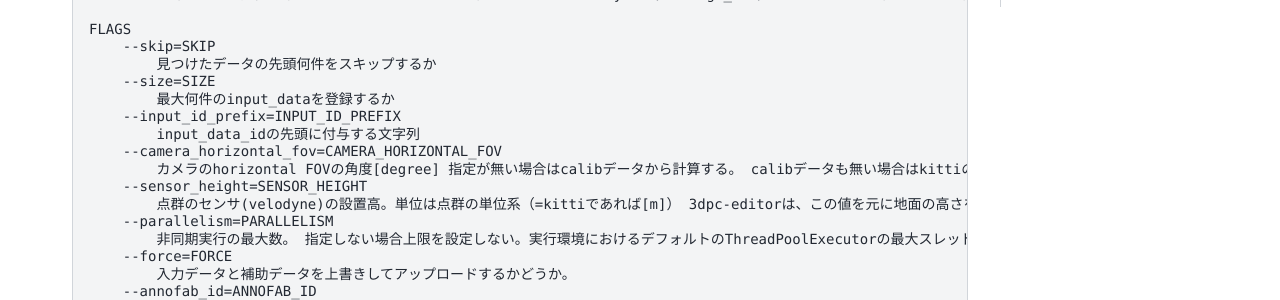
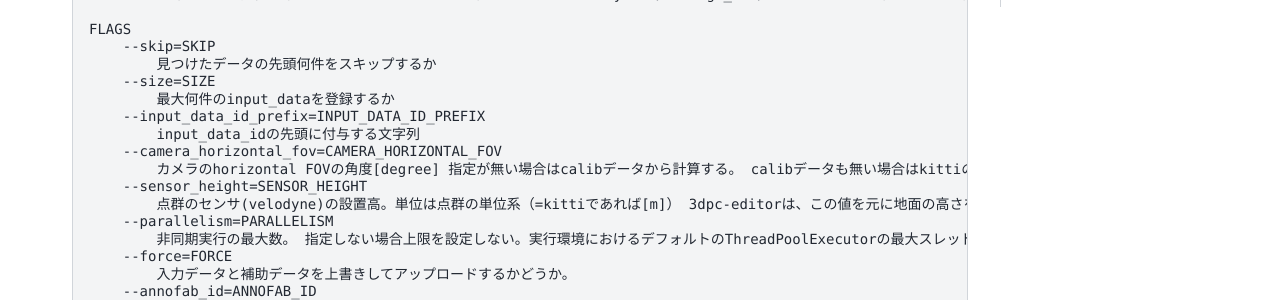
Before and after one commit to kurusugawa-computer/annofab-3dpc-editor-cli, a Sphinx documentation site: the page built from docs/user_guide/command_sample.md, in a window 1280 px wide and 1400 px high, scrolled down 8121 px. Shown: the part 537-837 px from the top of the window. Built offline with Sphinx 7.4.7 and the PyData theme 0.15.4, drawn with Linux system fonts in a browser that asks for light colours; some of the changed text lies outside the part shown.

Commit message:
Replace '--input_id_prefix' with '--input_data_id_prefix'

````diff
--- a/docs/user_guide/command_sample.md
+++ b/docs/user_guide/command_sample.md
@@ -450,7 +450,7 @@ FLAGS
         見つけたデータの先頭何件をスキップするか
     --size=SIZE
         最大何件のinput_dataを登録するか
-    --input_id_prefix=INPUT_ID_PREFIX
+    --input_data_id_prefix=INPUT_DATA_ID_PREFIX
         input_data_idの先頭に付与する文字列
     --camera_horizontal_fov=CAMERA_HORIZONTAL_FOV
         カメラのhorizontal FOVの角度[degree] 指定が無い場合はcalibデータから計算する。 calibデータも無い場合はkittiのカメラ仕様を採用する。
@@ -659,7 +659,7 @@ FLAGS
         見つけたデータの先頭何件をスキップするか
     --size=SIZE
         最大何件のinput_dataを登録するか
-    --input_id_prefix=INPUT_ID_PREFIX
+    --input_data_id_prefix=INPUT_DATA_ID_PREFIX
         input_data_idの先頭に付与する文字列
     --sensor_height=SENSOR_HEIGHT
         点群のセンサ(velodyne)の設置高。単位は点群の単位系（=kittiであれば[m]） 3dpc-editorは、この値を元に地面の高さを仮定する。 指定が無い場合はkittiのvelodyneの設置高を採用する
@@ -676,7 +676,7 @@ $ anno3d local make_kitti_data \
  --kitti_dir "path/to/kitti3d/dir" \
  --output_dir "./output" \
  --size 30 \
- --input_id_prefix "prefix" \
+ --input_data_id_prefix "prefix" \
  --camera_horizontal_fov 56
 ```
 
@@ -722,7 +722,7 @@ NOTES
 $ anno3d local make_scene \
   --scene_path "/path/to/scene.meta" \
   --output_dir "./output" \
-  --input_id_prefix "prefix" \
+  --input_data_id_prefix "prefix" \
   --camera_horizontal_fov "settings" \
   --sensor_height 0
 ```
````
Also changed, not shown: 1 other file.
